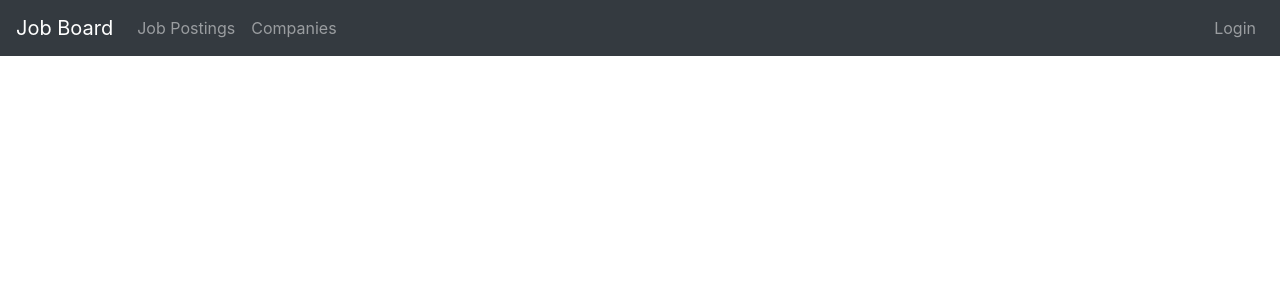
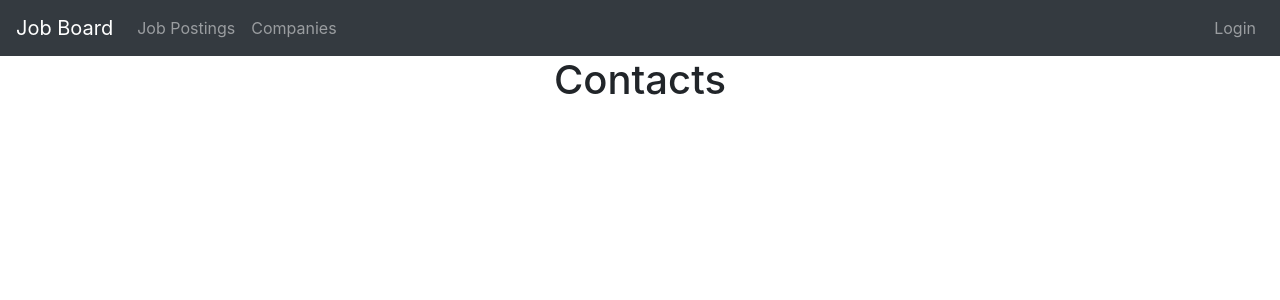
Before and after one commit to adavisson/job-board-client, a React (Create React App) app: page /contacts in a window 1280 px wide. Shown: the top 300 px of the page. Built offline with nearby package versions, Linux system fonts and the light colour scheme.

Commit message:
stubbed contacts

```diff
--- a/src/App.js
+++ b/src/App.js
@@ -20,6 +20,7 @@ import {
   NavBar,
   JobPostings,
   Companies,
+  Contacts,
 } from './components';
 
 const httpLink = createHttpLink({
@@ -51,6 +52,7 @@ function App() {
         <Route path="/login" component={Login} />
         <Route path="/job-postings" component={JobPostings} />
         <Route path="/companies" component={Companies} />
+        <Route path="/contacts" component={Contacts} />
         <Route path="/test" component={Test} />
       </div>
       </ApolloProvider>
--- /dev/null
+++ b/src/components/Contacts.js
@@ -0,0 +1,14 @@
+import React from 'react';
+import Heading from './Heading';
+
+const Contacts = () => {
+  const title = "Contacts"
+
+  return (
+    <div className="contacts">
+      <Heading title={title} />
+    </div>
+  );
+}
+
+export default Contacts;
--- a/src/components/index.js
+++ b/src/components/index.js
@@ -4,6 +4,7 @@ import Login from './Login';
 import NavBar from './NavBar';
 import JobPostings from './JobPostings';
 import Companies from './Companies';
+import Contacts from './Contacts';
 
 export {
   Home,
@@ -12,4 +13,5 @@ export {
   NavBar,
   JobPostings,
   Companies,
+  Contacts,
 }
```
